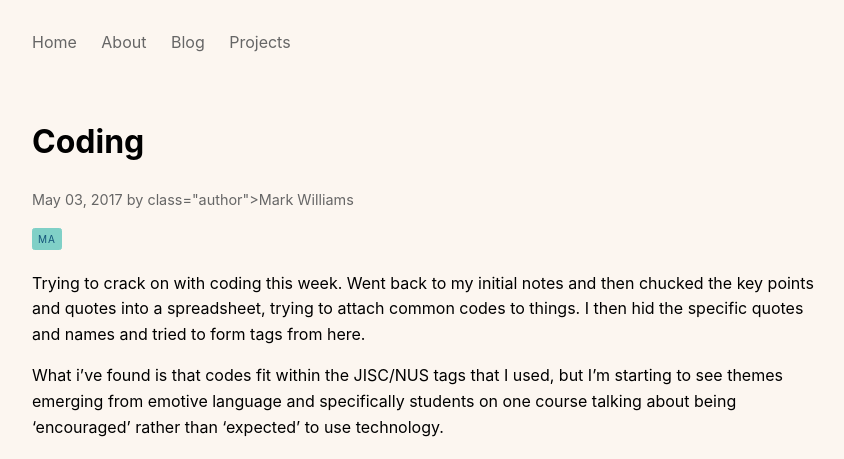
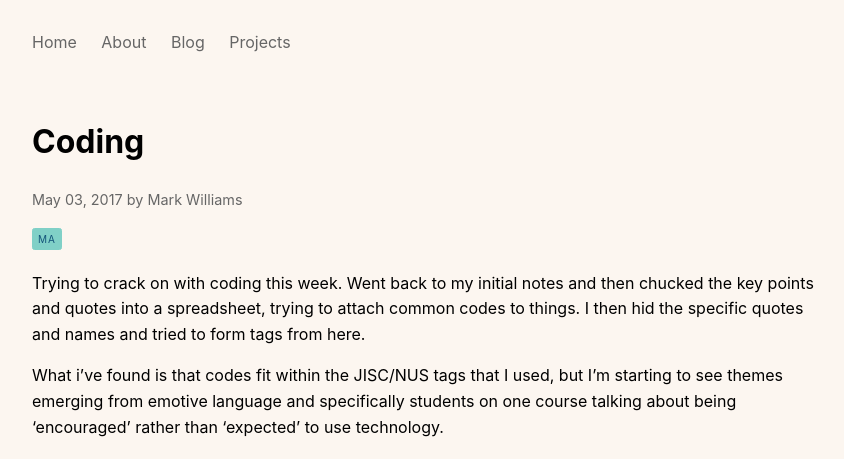
Before and after one commit to themarkness/themarkness.github.io, a Jekyll site: the page built from _posts/2017-05-03-coding.md, in a window 1280 px wide. Shown: the top 459 px of the page, without its empty margins (208-1052 px from the left). Built offline with Jekyll 4.4.1, drawn with Linux system fonts in a browser that asks for light colours; our own code applies the rules of GitHub Pages for plain Markdown files.

Commit message:
try to take css class out of html

```diff
--- a/_layouts/post.html
+++ b/_layouts/post.html
@@ -4,7 +4,7 @@ layout: default
 
 <article>
     <header>
-        <p class="post-date">{{ page.date | date: "%B %d, %Y" }} by class="author">{{ page.author }}</p>
+        <p class="post-date">{{ page.date | date: "%B %d, %Y" }} by <span class="author">{{ page.author }}</span></p>
 
         {% if page.tags.size > 0 %}
         <div class="post-tags">
```
